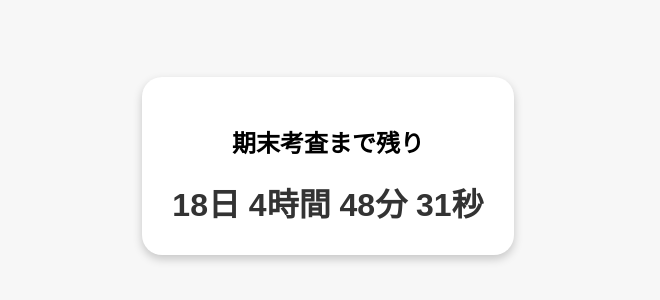
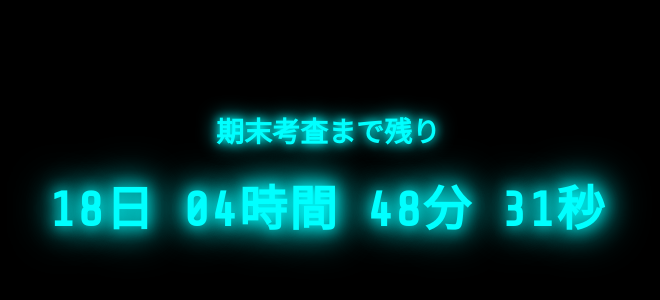
Before and after one commit to hirotodevl/test-countdown, a plain HTML site: page index.html in a window 1280 px wide. Shown: the part 234-534 px from the top of the page, without its empty margins (312-972 px from the left). Drawn offline with nearby package versions, Linux system fonts and the light colour scheme.

Commit message:
Update index.html

```diff
--- a/index.html
+++ b/index.html
@@ -4,30 +4,32 @@
   <meta charset="UTF-8">
   <title>期末考査カウントダウン</title>
   <style>
+    @import url('https://fonts.googleapis.com/css2?family=Share+Tech+Mono&display=swap');
+
     body {
-      font-family: "Arial", sans-serif;
+      font-family: 'Share Tech Mono', monospace;
       display: flex;
       justify-content: center;
       align-items: center;
       height: 100vh;
-      background: #f7f7f7;
+      background: #000;
       margin: 0;
+      color: #0ff; /* デジタル時計の青っぽい色 */
     }
     .countdown {
-      background: white;
-      padding: 30px;
-      border-radius: 20px;
-      box-shadow: 0 4px 10px rgba(0,0,0,0.2);
       text-align: center;
     }
     h1 {
+      font-size: 28px;
       margin-bottom: 20px;
-      font-size: 24px;
+      color: #0ff;
+      text-shadow: 0 0 10px #0ff, 0 0 20px #0ff;
     }
     #timer {
-      font-size: 32px;
+      font-size: 48px;
       font-weight: bold;
-      color: #333;
+      text-shadow: 0 0 15px #0ff, 0 0 30px #0ff, 0 0 45px #0ff;
+      letter-spacing: 2px;
     }
   </style>
 </head>
@@ -56,7 +58,7 @@
       const seconds = Math.floor((diff % (1000 * 60)) / 1000);
 
       document.getElementById("timer").innerText =
-        `${days}日 ${hours}時間 ${minutes}分 ${seconds}秒`;
+        `${days}日 ${hours.toString().padStart(2, '0')}時間 ${minutes.toString().padStart(2, '0')}分 ${seconds.toString().padStart(2, '0')}秒`;
     }
 
     setInterval(updateCountdown, 1000);
```
